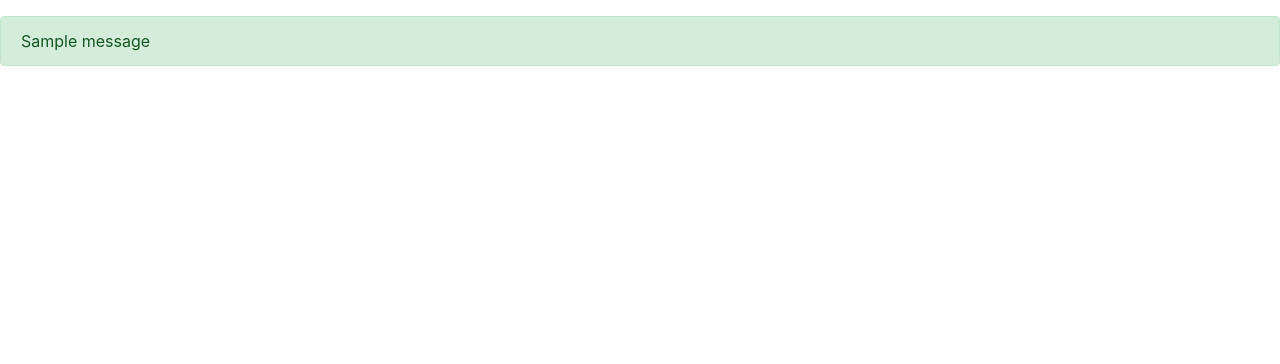
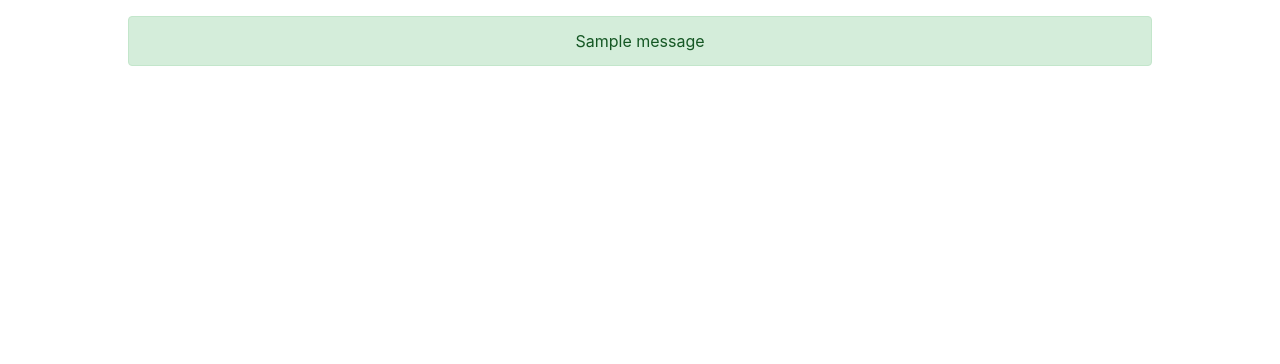
Before and after one commit to StudentDX/MoneyMunchers, a Flask app: page / in a window 1280 px wide. Shown: the part 56-420 px from the top of the page. Run offline with Flask 2, Linux system fonts and the light colour scheme; tables that the repository leaves empty hold one stand-in row (values such as "Sample post"); one stand-in notice (Sample message) is shown; some libraries are stand-ins or nearby versions.

Commit message:
improved flashing

```diff
--- a/app/templates/base.html
+++ b/app/templates/base.html
@@ -69,7 +69,9 @@
         <br><br><br>
 
         {% for type,message in get_flashed_messages(with_categories=true) %}
-            <div class="alert alert-{{ type }}" role="alert">{{ message }}</div>
+            <div class="alert alert-{{ type }} mx-auto" role="alert" style="width:80%;text-align:center">
+                {{ message }}
+            </div>
         {% endfor %}
 
         {% block content %}
```
